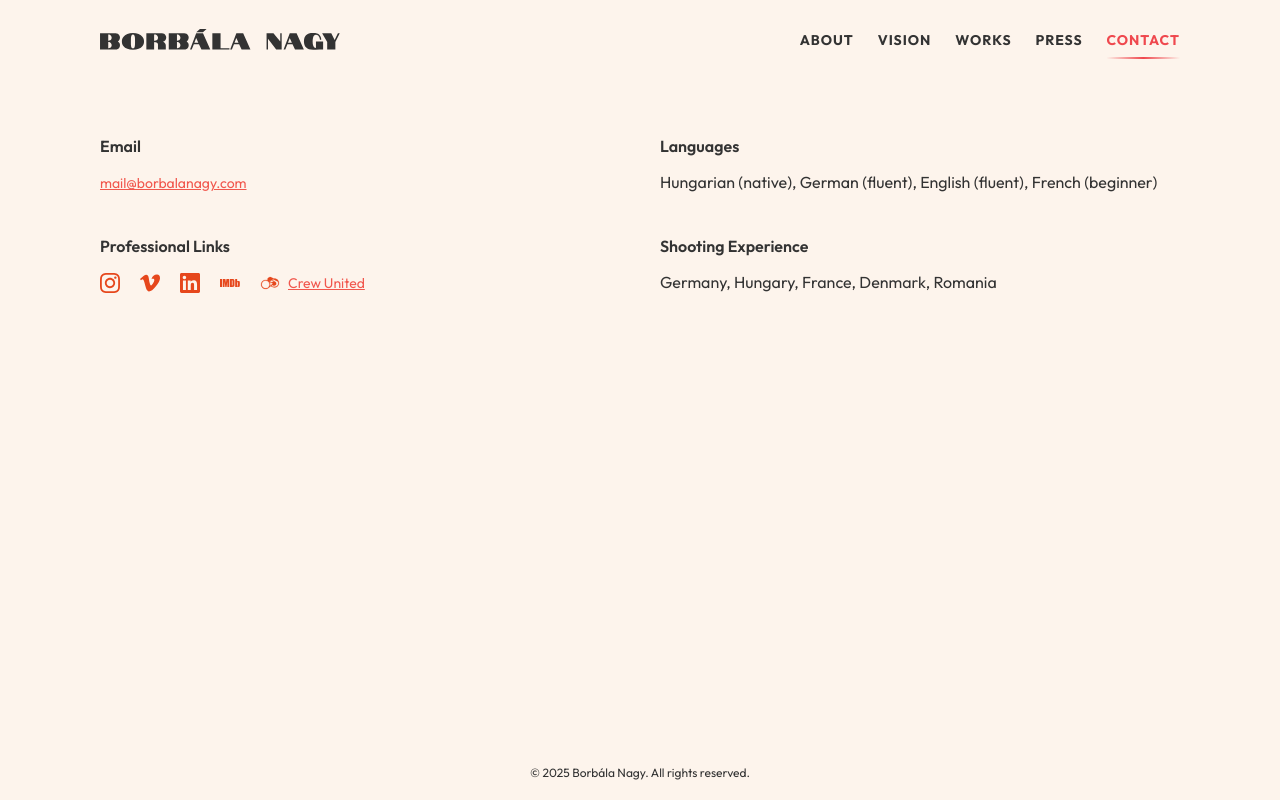
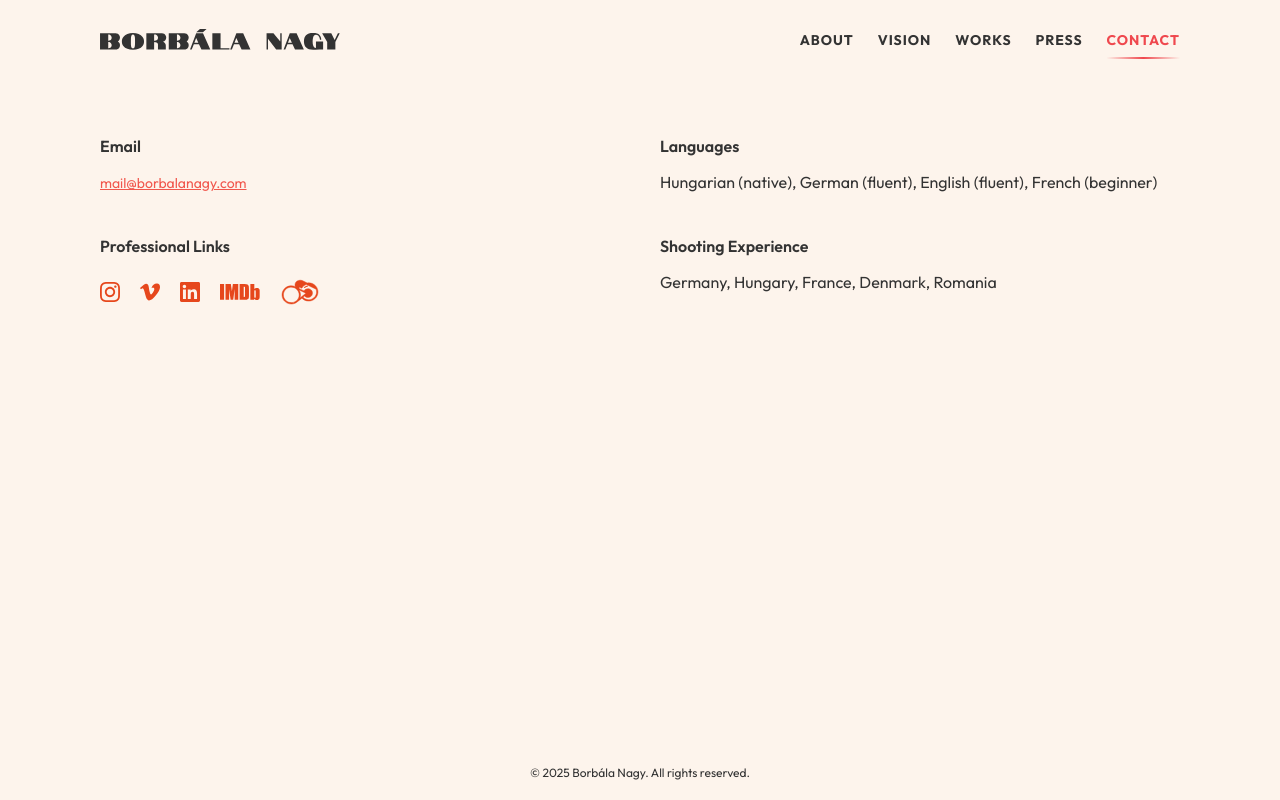
Before and after one commit to Katalinhorvath-blip/borbala-nagy-website, a Next.js app: page /contact in a window 1280 px wide. Built offline with nearby package versions, Linux system fonts and the light colour scheme.

Commit message:
Improve social media icons styling
- Increase IMDb and Crew United icon sizes from 20x20 to 40x40 pixels
- Remove 'Crew United' text label, keeping icon-only design consistent
- Better visual consistency across all social media icons
- Enhanced readability and click targets for user interaction

```diff
--- a/src/app/contact/page.tsx
+++ b/src/app/contact/page.tsx
@@ -70,8 +70,8 @@ export default function Contact() {
                     <Image
                       src="/images/social/imdb.svg"
                       alt="IMDb"
-                      width={20}
-                      height={20}
+                      width={40}
+                      height={40}
                       className="social-icon"
                     />
                   </a>
@@ -84,11 +84,10 @@ export default function Contact() {
                     <Image
                       src="/images/social/crewunited.svg"
                       alt="Crew United"
-                      width={20}
-                      height={20}
+                      width={40}
+                      height={40}
                       className="social-icon"
                     />
-                    Crew United
                   </a>
                 </div>
               </div>
```
